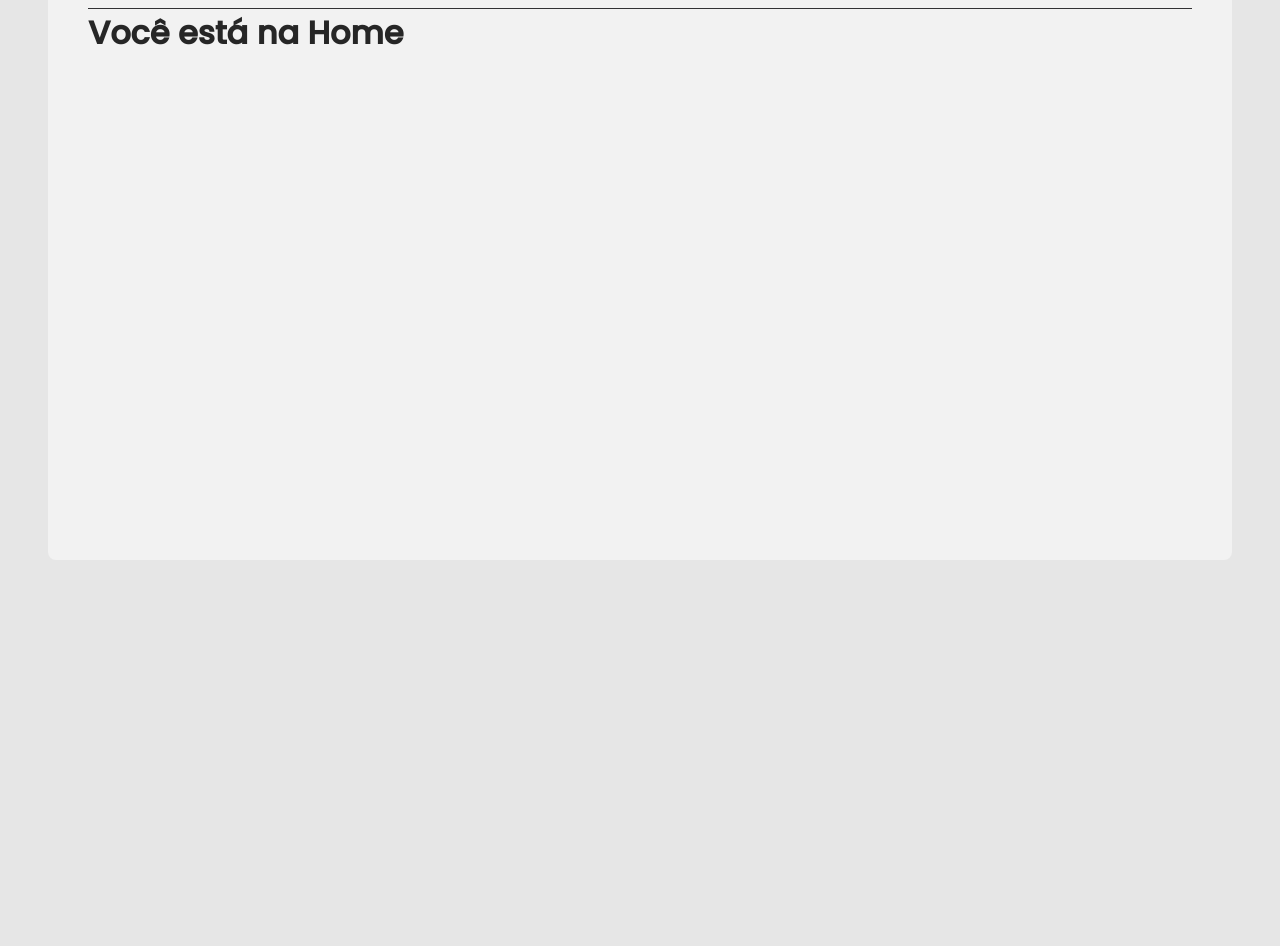
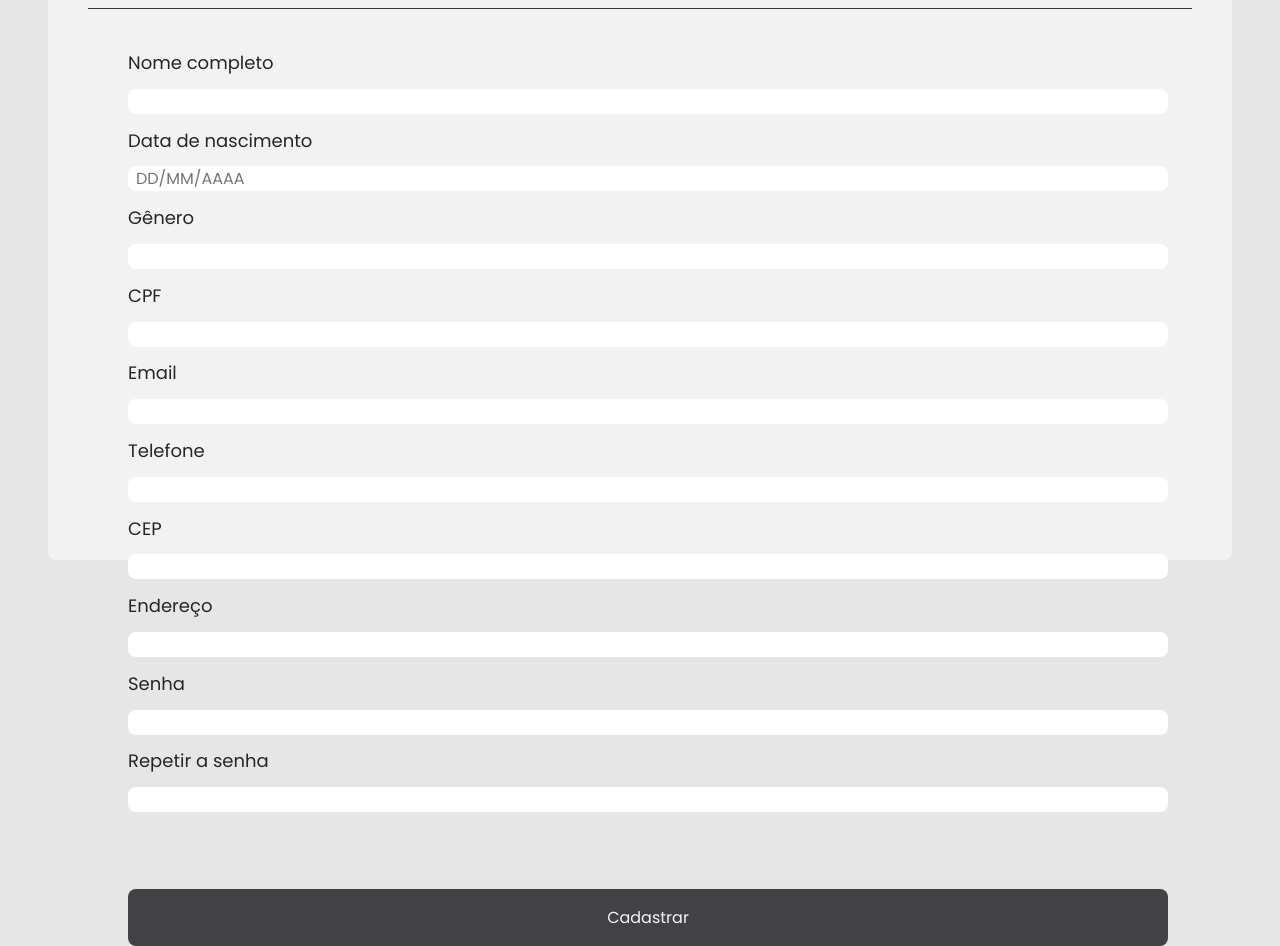
Before and after one commit to jjromary/cadastro-cliente, a React (Vite) app: page / in a window 1280 px wide. Shown: the part 160-1106 px from the top of the page. Before the commit the page ends 800 px from the top, so only its background shows below. Built offline with nearby package versions, Linux system fonts and the light colour scheme.

Commit message:
create form and styles formr

```diff
--- a/src/Pages/Components/Home/index.tsx
+++ b/src/Pages/Components/Home/index.tsx
@@ -1,3 +1,10 @@
+import { FormsClient } from "../../../components/Forms";
+import { HomeContainer } from "./styles";
+
 export function Home() {
-  return <h1>Você está na Home</h1>;
+  return (
+    <HomeContainer>
+      <FormsClient />
+    </HomeContainer>
+  );
 }
--- a/src/Pages/Components/Home/styles.ts
+++ b/src/Pages/Components/Home/styles.ts
@@ -1 +1,7 @@
 import styled from "styled-components";
+
+export const HomeContainer = styled.div`
+    width: 100%;
+    height: 100%;
+    padding: 2.5rem;
+`;
--- a/src/components/Forms/index.tsx
+++ b/src/components/Forms/index.tsx
@@ -1,17 +1,43 @@
-import { Container } from "./styles";
+import { FormContainer, FormContent, RegisterButton } from "./styles";
 
 export function FormsClient() {
   return (
-    <Container>
-      <form>
-        <label htmlFor="fname">First name:</label>
-        <br />
-        <input type="text" id="fname" name="fname" />
-        <br />
-        <label htmlFor="lname">Last name:</label>
-        <br />
-        <input type="text" id="lname" name="lname" />
+    <FormContainer>
+      <form action="">
+        <FormContent>
+          <label htmlFor="name">Nome completo</label>
+          <input type="text" id="name" />
+
+          <label htmlFor="dataNascimento">Data de nascimento</label>
+          <input type="string" id="dataNasciomento" placeholder="DD/MM/AAAA" />
+
+          <label htmlFor="genero">Gênero</label>
+          <input type="text" id="genero" />
+
+          <label htmlFor="cpf">CPF</label>
+          <input type="string" id="cpf" />
+
+          <label htmlFor="email">Email</label>
+          <input type="email" id="email" />
+
+          <label htmlFor="telefone">Telefone</label>
+          <input type="string" id="telefone" />
+
+          <label htmlFor="cep">CEP</label>
+          <input type="string" id="number" />
+
+          <label htmlFor="endereço">Endereço</label>
+          <input type="string" id="endereço" />
+
+          <label htmlFor="senha">Senha</label>
+          <input type="password" id="senha" />
+
+          <label htmlFor="repeatPassword">Repetir a senha</label>
+          <input type="password" id="repeatPassword" />
+
+          <RegisterButton type="submit">Cadastrar</RegisterButton>
+        </FormContent>
       </form>
-    </Container>
+    </FormContainer>
   );
 }
--- a/src/components/Forms/styles.ts
+++ b/src/components/Forms/styles.ts
@@ -1,6 +1,49 @@
 import styled from "styled-components";
 
-export const Container = styled.div`
+export const FormContainer = styled.main`
     width: 1040px;
-    height: auto;
+    height: 100%;
+    display: flex;
+    flex-direction: column;
 `;
+
+export const FormContent = styled.div`
+    width: 100%;
+    display: flex;
+    flex-direction: column;
+    font-size: 1.125rem;
+    gap: 0.8rem;
+    margin-right: 1rem;
+
+    input {
+        width: 100%;
+        height: 2.5rem;
+        padding: 0 0.5rem;
+        flex: 1;
+    }
+`;
+
+export const RegisterButton = styled.button`
+    width: 100%;
+    border: none;
+    padding: 1rem;
+    border-radius: 8px;
+    margin-top: 4rem;
+
+    display: flex;
+    align-items: center;
+    justify-content: center;
+
+    background-color: ${props => props.theme.DefaultButtonColor};
+    color: ${props => props.theme.DefaultFieldTextColor};
+
+    &:not(:disabled)&:hover {
+        background-color: ${props => props.theme.DefaultHoverColor};
+    }
+
+    &:disabled {
+        opacity: 0.7;
+        cursor: not-allowed;
+    }
+
+`;
--- a/src/styles/global.ts
+++ b/src/styles/global.ts
@@ -10,6 +10,7 @@ export const GlobalStyle = createGlobalStyle`
     body {
         background: ${props => props.theme.DefaultBackgroundColor};
         color: ${props => props.theme.DefaultTextColor};
+        -webkit-font-smoothing: antialiased;
     }
 
     :focus {
@@ -22,6 +23,8 @@ export const GlobalStyle = createGlobalStyle`
         font-family: 'Poppins', sans-serif;
         font-weight: 400;
         font-size: 1rem;
+        border: none;
+        border-radius: 8px;
     }
 
     button {
```
